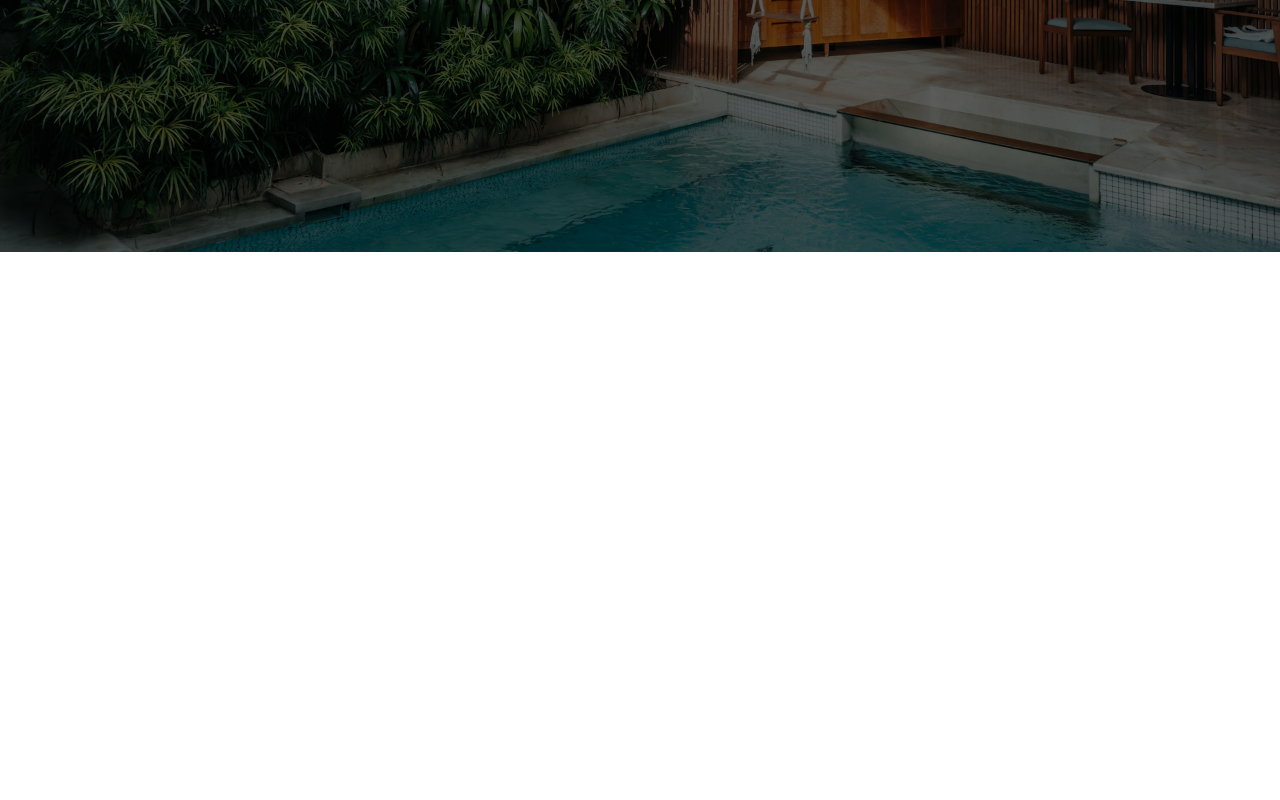
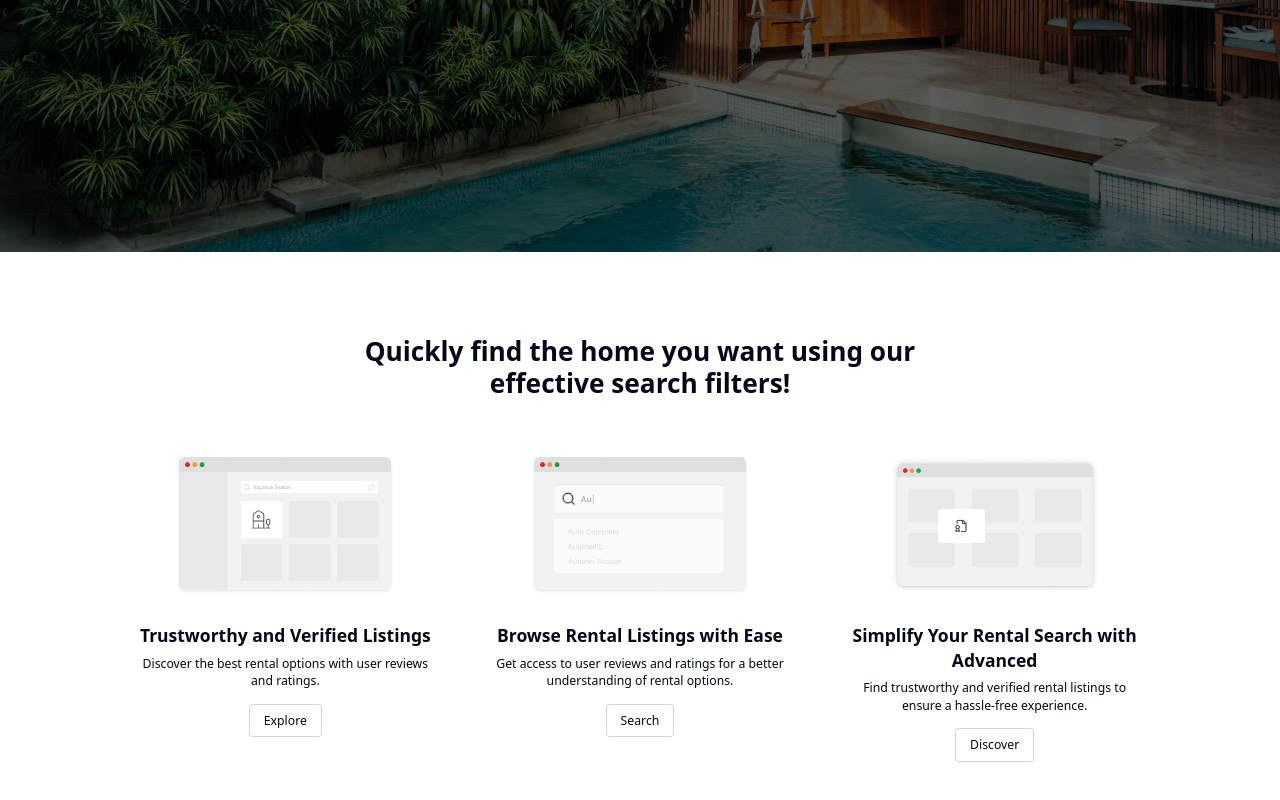
Before and after one commit to Cjay94/real_estate-FE, a Next.js app: page / in a window 1280 px wide. Shown: the part 548-1348 px from the top of the page. Before the commit the page ends 800 px from the top, so only its background shows below. Built offline with nearby package versions, Linux system fonts and the light colour scheme; no server answers.

Commit message:
Landing page pt3: Basic FeatureSection Component created

```diff
--- /dev/null
+++ b/src/app/(nondashboard)/landing/FeaturesSection.tsx
@@ -0,0 +1,62 @@
+"use client"
+import React from 'react'
+import { motion } from "motion/react";
+import FeatureCard from '@/components/FeatureCard';
+import { FeatureItems } from '@/data';
+
+const containerVariants = {
+    hidden: { opacity: 0, y: 50 },
+    visible: {
+        opacity: 1, y: 0,
+        transition: {
+            duration: 0.5,
+            staggerChildren: 0.4,
+        }
+    }
+}
+
+const itemVariants = {
+    hidden: { opacity: 0, y: 20 },
+    visible: { opacity: 1, y: 0 },
+};
+
+
+const FeaturesSection = () => {
+    return (
+        <motion.section
+            initial="hidden"
+            whileInView="visible"
+            viewport={{ once: true }}
+            variants={containerVariants}
+            className="py-24 px-6 sm:px-8 lg:px-12 xl:px-16 bg-white"
+        >
+            <div className="max-w-4xl xl:max-w-6xl mx-auto">
+                <motion.h2
+                    variants={itemVariants}
+                    className="text-3xl font-bold text-center mb-12 w-full sm:w-2/3 mx-auto"
+                >
+                    Quickly find the home you want using our effective search filters!
+                </motion.h2>
+
+                <div className="grid grid-cols-1 md:grid-cols-3 gap-8 lg:gap-12 xl:gap-16">
+                    {FeatureItems.map((item, idx) => (
+                        <motion.div
+                            key={idx}
+                            variants={itemVariants}
+                        >
+                            <FeatureCard
+                                imageSrc={item.imageSrc}
+                                title={item.title}
+                                description={item.description}
+                                linkText={item.linkText}
+                                linkHref={item.linkHref}
+                            />
+                        </motion.div>
+                    ))}
+                </div>
+            </div>
+        </motion.section>
+    )
+}
+
+export default FeaturesSection
--- a/src/app/(nondashboard)/landing/page.tsx
+++ b/src/app/(nondashboard)/landing/page.tsx
@@ -1,10 +1,12 @@
 import React from 'react'
 import HeroSection from './HeroSection'
+import FeaturesSection from './FeaturesSection'
 
 const Landing = () => {
     return (
         <section>
             <HeroSection />
+            <FeaturesSection />
         </section>
     )
 }
--- /dev/null
+++ b/src/components/FeatureCard.tsx
@@ -0,0 +1,38 @@
+import Image from 'next/image';
+import Link from 'next/link';
+import React from 'react'
+
+type FeatureCardProps = {
+    imageSrc: string;
+    title: string;
+    description: string;
+    linkText: string;
+    linkHref: string;
+}
+
+const FeatureCard = ({ imageSrc, title, description, linkText, linkHref }: FeatureCardProps) => {
+    return (
+        <div className="text-center">
+            <div className="p-4 rounded-lg mb-4 flex items-center justify-center h-48">
+                <Image
+                    src={imageSrc}
+                    width={400}
+                    height={400}
+                    className="size-full object-contain"
+                    alt={title}
+                />
+            </div>
+            <h3 className="text-xl font-semibold mb-2">{title}</h3>
+            <p className="mb-4">{description}</p>
+            <Link
+                href={linkHref}
+                className="inline-block border border-gray-300 rounded px-4 py-2 hover:bg-gray-100"
+                scroll={false}
+            >
+                {linkText}
+            </Link>
+        </div>
+    );
+}
+
+export default FeatureCard
--- /dev/null
+++ b/src/data/index.ts
@@ -0,0 +1,26 @@
+export const FeatureItems = [
+  {
+    imageSrc: "/landing-search1.png",
+    title: "Trustworthy and Verified Listings",
+    description:
+      "Discover the best rental options with user reviews and ratings.",
+    linkText: "Explore",
+    linkHref: "/explore",
+  },
+  {
+    imageSrc: "/landing-search2.png",
+    title: "Browse Rental Listings with Ease",
+    description:
+      "Get access to user reviews and ratings for a better understanding of rental options.",
+    linkText: "Search",
+    linkHref: "/search",
+  },
+  {
+    imageSrc: "/landing-search3.png",
+    title: "Simplify Your Rental Search with Advanced",
+    description:
+      "Find trustworthy and verified rental listings to ensure a hassle-free experience.",
+    linkText: "Discover",
+    linkHref: "/discover",
+  },
+];
```
